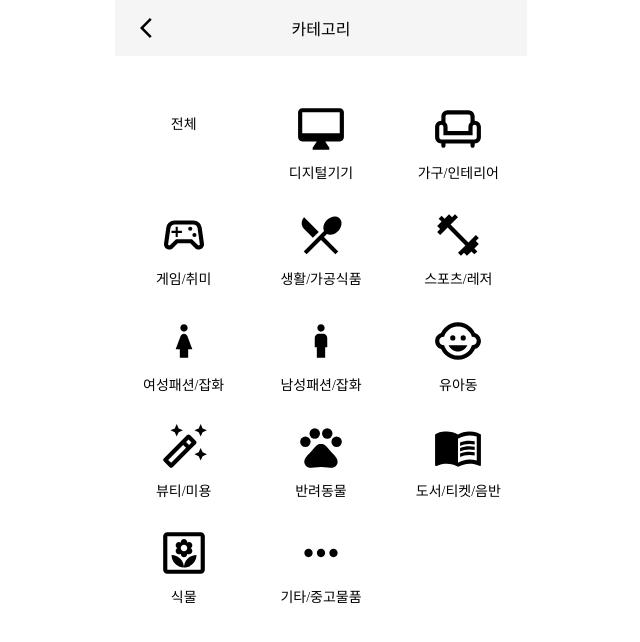
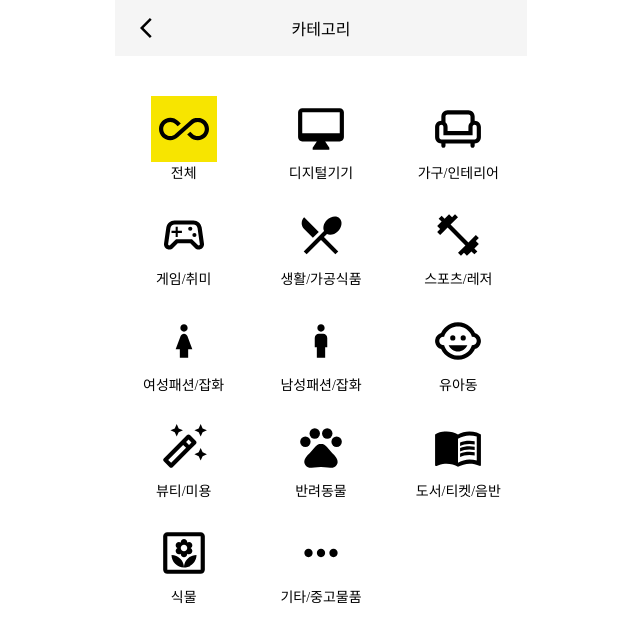
Before and after one commit to minsu-zip/web-fleamarket-07, a React (Create React App) app in the folder client/: page /category in a window 1280 px wide. Shown: the top 642 px of the page, without its empty margins (319-959 px from the left). Built offline with nearby package versions, Linux system fonts and the light colour scheme; no server answers; a web font is replaced by a local one.

Commit message:
feat : 선택된 카테고리에 따라 카테고리(리코일) 정보 수정 및 하이라이팅 처리

```diff
--- a/client/src/components/organisms/CategoryItem.tsx
+++ b/client/src/components/organisms/CategoryItem.tsx
@@ -1,7 +1,7 @@
 import React from 'react';
 import { IconButton, SvgIconTypeMap } from '@mui/material';
+import AllInclusiveOutlinedIcon from '@mui/icons-material/AllInclusiveOutlined';
 import DesktopMacOutlinedIcon from '@mui/icons-material/DesktopMacOutlined'; // 디지털기기
-import ElectricalServicesOutlinedIcon from '@mui/icons-material/ElectricalServicesOutlined'; // 생활가전
 import ChairOutlinedIcon from '@mui/icons-material/ChairOutlined'; // 가구/인테리어
 import SportsEsportsOutlinedIcon from '@mui/icons-material/SportsEsportsOutlined'; // 게임/취미
 import LocalDiningOutlinedIcon from '@mui/icons-material/LocalDiningOutlined'; // 생활/가공식품
@@ -18,9 +18,13 @@ import { OverridableComponent } from '@mui/material/OverridableComponent';
 import { TEXT_SMALL, COLOR } from '@constants/style';
 import { css } from '@emotion/css';
 import styled from '@emotion/styled';
+import { useRecoilState } from 'recoil';
+import { categoryAtom } from '@stores/ActionInfoRecoil';
+import { useNavigate } from 'react-router-dom';
+
 interface IProps {
   name: string;
-  highlight: boolean;
+  id: number;
 }
 
 interface MuiIconObject {
@@ -28,8 +32,8 @@ interface MuiIconObject {
 }
 
 const category: MuiIconObject = {
+  전체: AllInclusiveOutlinedIcon,
   디지털기기: DesktopMacOutlinedIcon,
-  생활가전: ElectricalServicesOutlinedIcon,
   '가구/인테리어': ChairOutlinedIcon,
   '게임/취미': SportsEsportsOutlinedIcon,
   '생활/가공식품': LocalDiningOutlinedIcon,
@@ -44,13 +48,24 @@ const category: MuiIconObject = {
   '기타/중고물품': MoreHorizOutlinedIcon,
 };
 
-const CategortItem: React.FC<IProps> = ({ name, highlight }) => {
+const CategortItem: React.FC<IProps> = ({ name, id }) => {
   const Icon = category[name] ?? (() => <></>);
+  const navigate = useNavigate();
+  const [categoryState, setCategoryState] = useRecoilState(categoryAtom);
+
+  const handleClick = () => {
+    setCategoryState(id);
+    navigate('/');
+  };
 
   return (
-    <ContainerDiv onClick={() => null}>
-      <div style={highlight ? { backgroundColor: `${COLOR.primary}` } : {}}>
-        <IconButton>
+    <ContainerDiv>
+      <div
+        style={
+          categoryState === id ? { backgroundColor: `${COLOR.primary}` } : {}
+        }
+      >
+        <IconButton onClick={handleClick}>
           <Icon sx={{ color: 'black', fontSize: '50px' }} />
         </IconButton>
       </div>
```
